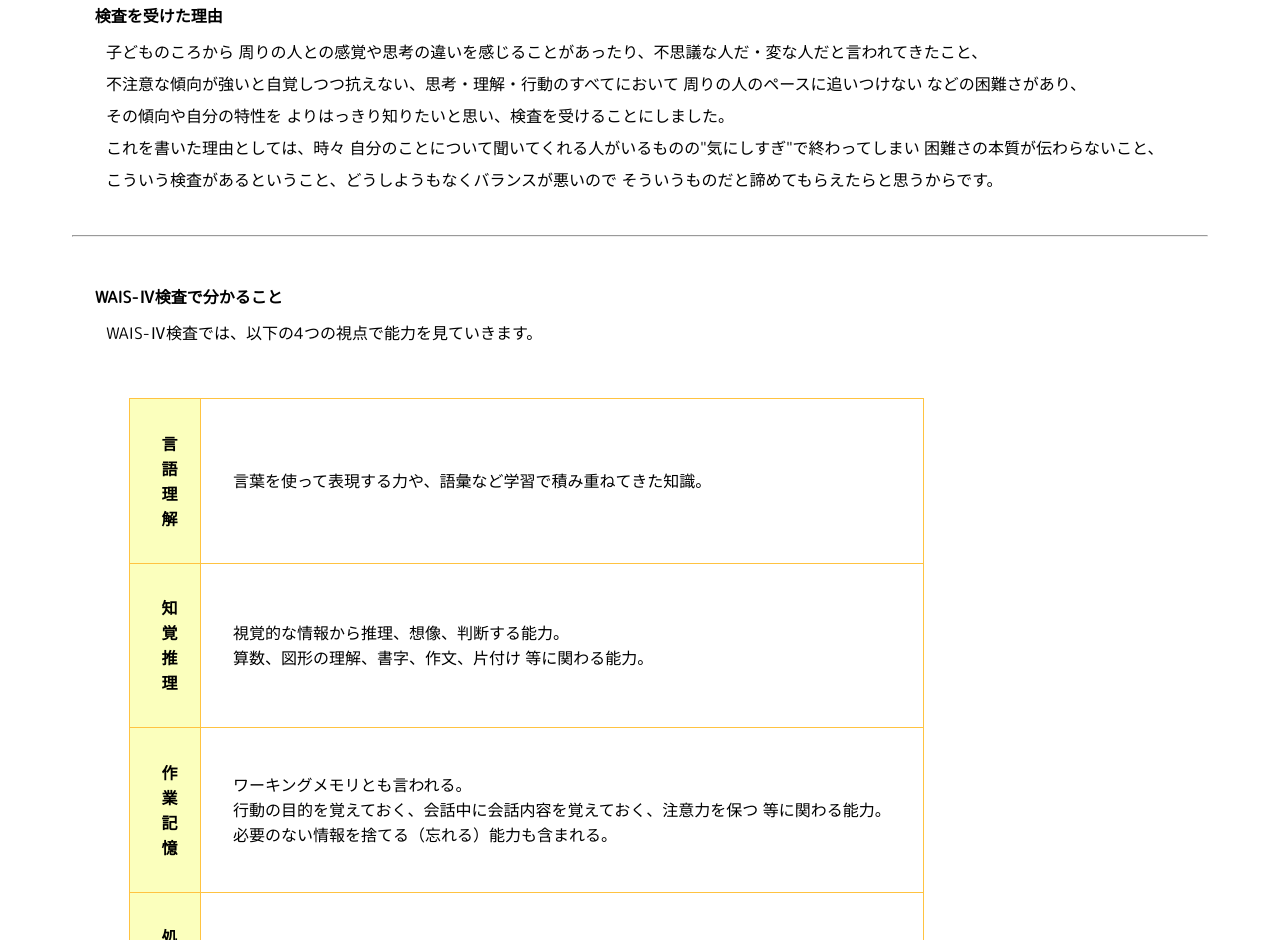
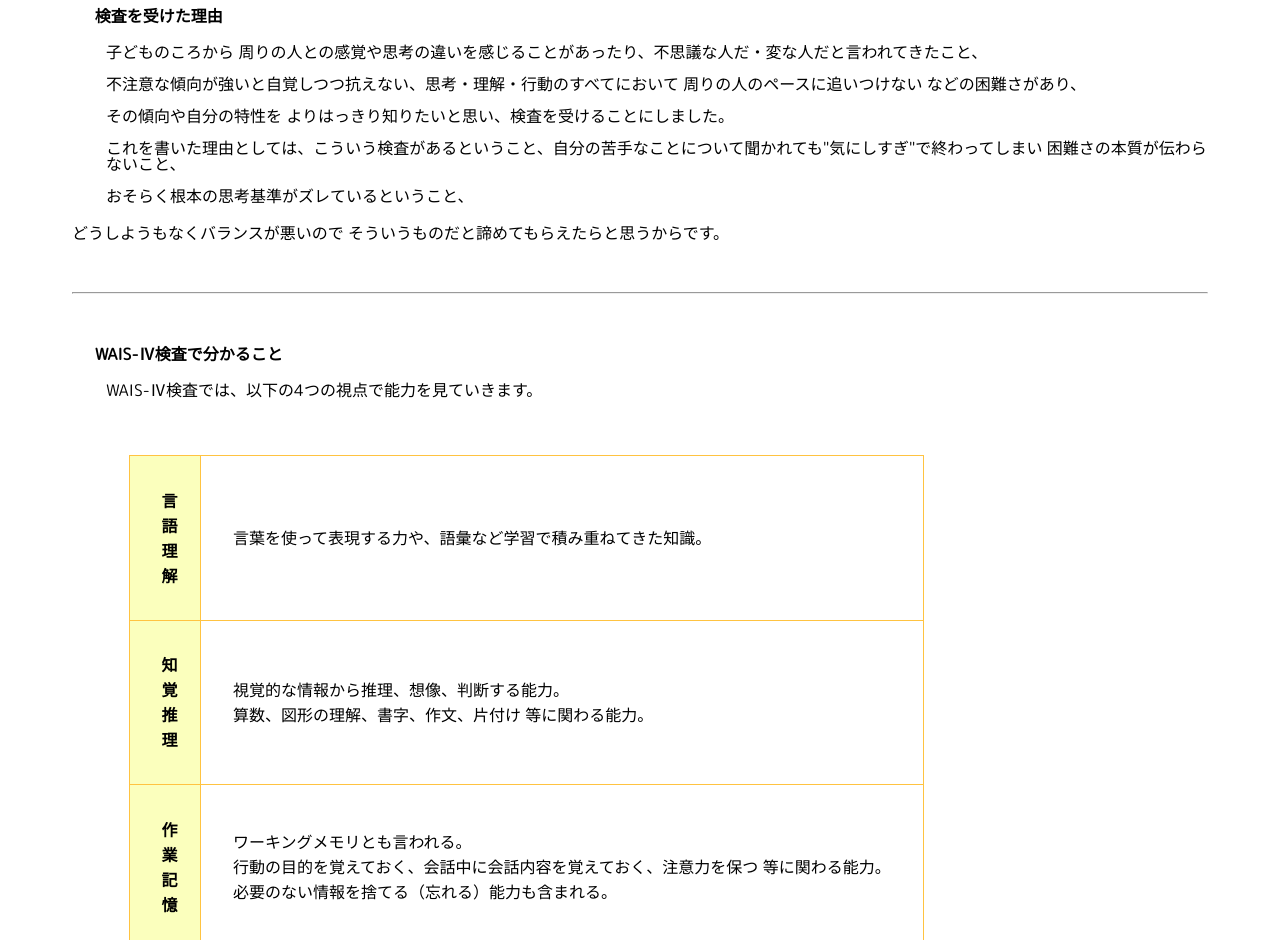
Before and after one commit to Rchan3838/docment, a plain HTML site: page index.html in a window 1280 px wide. Shown: the part 999-1939 px from the top of the page. Drawn offline with Linux system fonts and the light colour scheme.

Commit message:
Update index.html

```diff
--- a/index.html
+++ b/index.html
@@ -48,8 +48,9 @@
 <p>子どものころから 周りの人との感覚や思考の違いを感じることがあったり、不思議な人だ・変な人だと言われてきたこと、</p>
 <p>不注意な傾向が強いと自覚しつつ抗えない、思考・理解・行動のすべてにおいて 周りの人のペースに追いつけない などの困難さがあり、</p>
 <p>その傾向や自分の特性を よりはっきり知りたいと思い、検査を受けることにしました。</p>
-<p>これを書いた理由としては、時々 自分のことについて聞いてくれる人がいるものの"気にしすぎ"で終わってしまい 困難さの本質が伝わらないこと、</p>
-<p>こういう検査があるということ、どうしようもなくバランスが悪いので そういうものだと諦めてもらえたらと思うからです。</p>
+<p>これを書いた理由としては、こういう検査があるということ、自分の苦手なことについて聞かれても"気にしすぎ"で終わってしまい 困難さの本質が伝わらないこと、</p>
+<p>おそらく根本の思考基準がズレているということ、</p>
+    どうしようもなくバランスが悪いので そういうものだと諦めてもらえたらと思うからです。</p>
 <br>
 <hr>
 <br>
@@ -148,8 +149,4 @@
 
 </main>
 </body>
-<!-- はじめて webページ 作ってみた！
- いろんなとこから拾ってきたし、綺麗なコードじゃないかもしれないけど仕方ない。
- コーディングって 誰にも邪魔されないし、書いた分だけ動くし、書いた分しか動かない。
- ほんと楽しいと思う…楽しいというか 美味しい…。-->
 </html>
```
